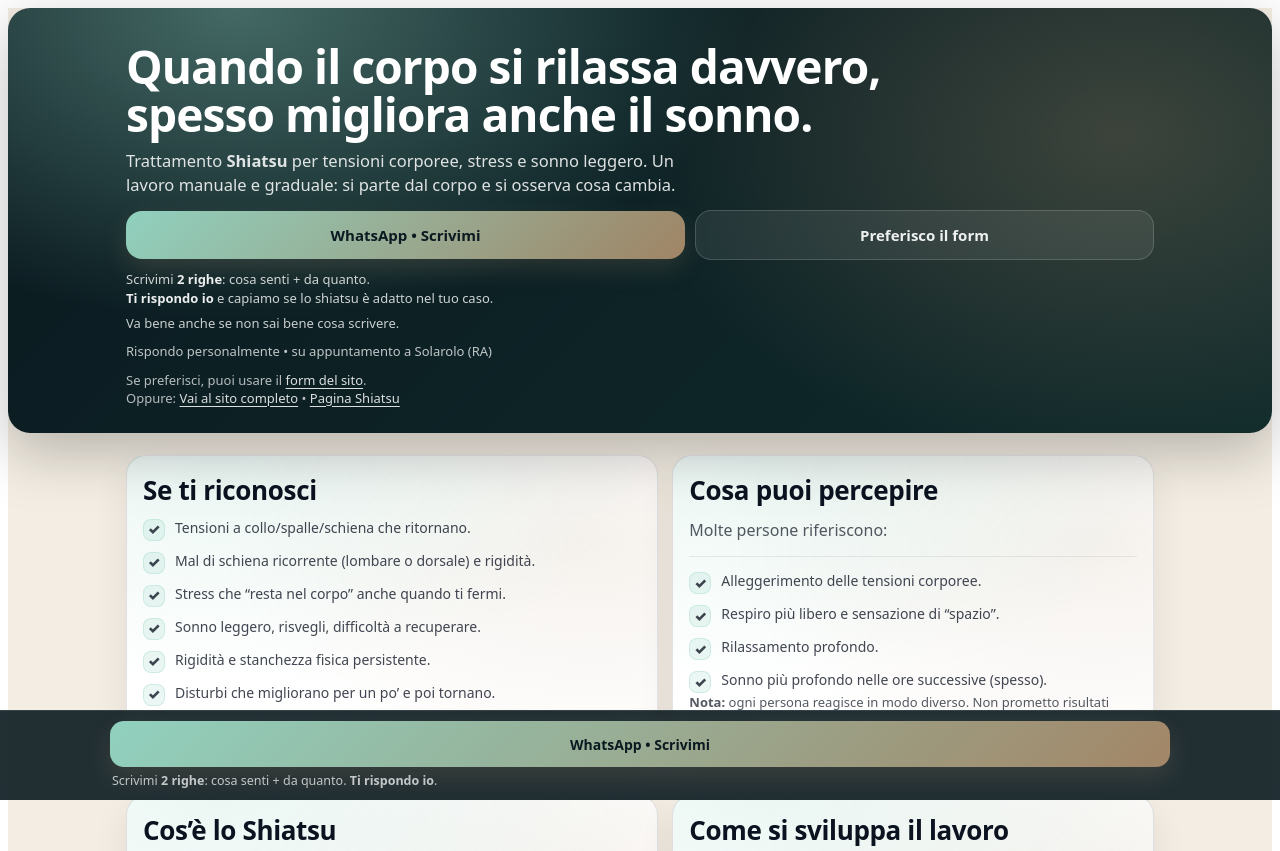
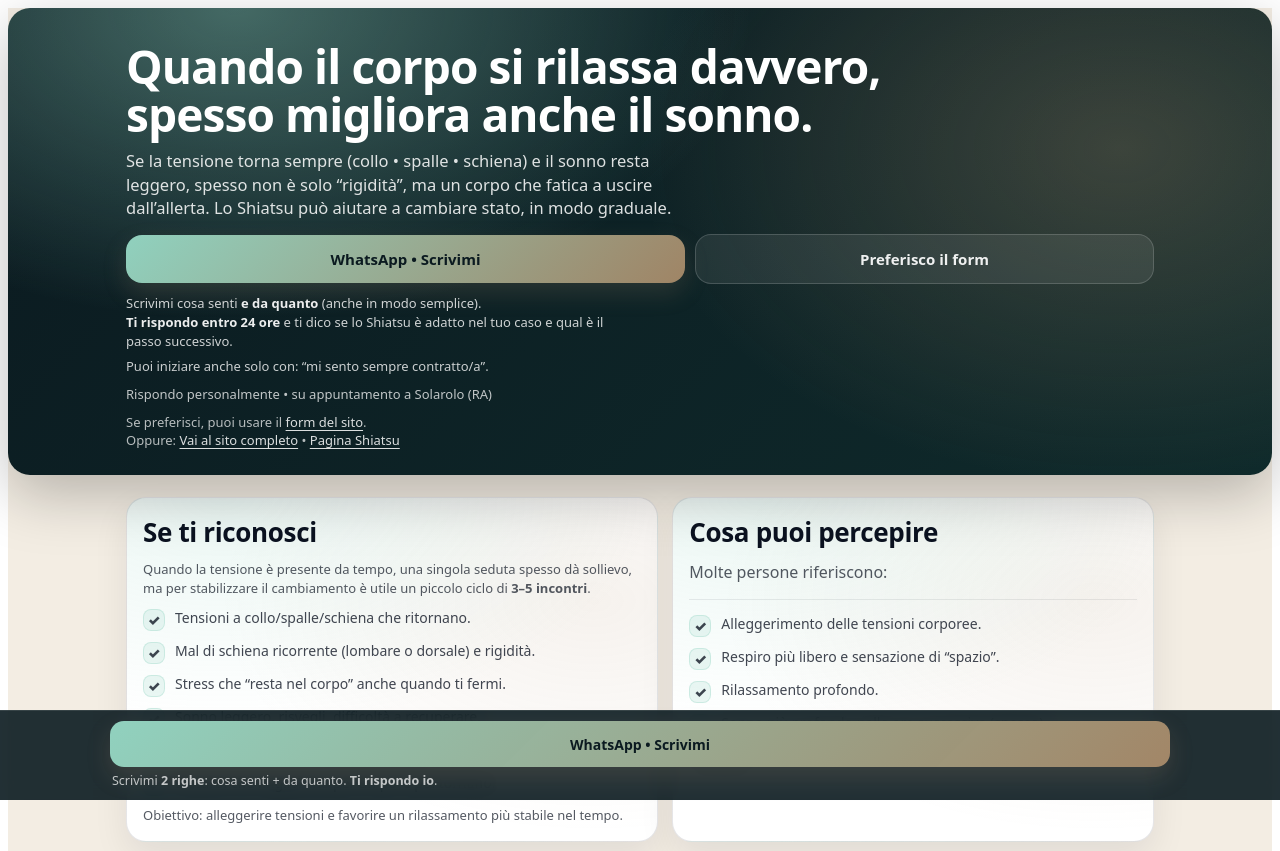
Before and after one commit to centolaniluca-software/shiatsu_landing, a plain HTML site: page index.html in a window 1280 px wide. Shown: the top 851 px of the page. Drawn offline with Linux system fonts and the light colour scheme.

Commit message:
Update index.html

```diff
--- a/index.html
+++ b/index.html
@@ -191,9 +191,11 @@
       <h1>Quando il corpo si rilassa davvero,<br>spesso migliora anche il sonno.</h1>
 
       <p class="sub">
-        Trattamento <strong>Shiatsu</strong> per tensioni corporee, stress e sonno leggero.
-        Un lavoro manuale e graduale: si parte dal corpo e si osserva cosa cambia.
-      </p>
+  Se la tensione torna sempre (collo • spalle • schiena) e il sonno resta leggero,
+  spesso non è solo “rigidità”, ma un corpo che fatica a uscire dall’allerta.
+  Lo Shiatsu può aiutare a cambiare stato, in modo graduale.
+</p>
+
 
       <div class="ctaRow">
         <a class="btn btnPrimary"
@@ -207,11 +209,12 @@
         </a>
       </div>
 
-      <div class="ctaNote">
-        Scrivimi <strong>2 righe</strong>: cosa senti + da quanto.<br>
-        <strong>Ti rispondo io</strong> e capiamo se lo shiatsu è adatto nel tuo caso.
-        <div class="ctaPerm">Va bene anche se non sai bene cosa scrivere.</div>
-      </div>
+     <div class="ctaNote">
+  Scrivimi cosa senti <strong>e da quanto</strong> (anche in modo semplice).<br>
+  <strong>Ti rispondo entro 24 ore</strong> e ti dico se lo Shiatsu è adatto nel tuo caso e qual è il passo successivo.
+  <div class="ctaPerm">Puoi iniziare anche solo con: “mi sento sempre contratto/a”.</div>
+</div>
+
 
       <div class="micro">
         Rispondo personalmente • su appuntamento a Solarolo (RA)
@@ -230,6 +233,10 @@
     <div class="wrap twoCol">
       <div class="soft">
         <h2 class="secTitle" style="margin:0 0 10px">Se ti riconosci</h2>
+        <div class="small muted" style="margin:6px 0 10px">
+  Quando la tensione è presente da tempo, una singola seduta spesso dà sollievo,
+  ma per stabilizzare il cambiamento è utile un piccolo ciclo di <strong>3–5 incontri</strong>.
+</div>
         <ul class="bullets">
           <li class="li"><span class="tick">✓</span><span>Tensioni a collo/spalle/schiena che ritornano.</span></li>
           <li class="li"><span class="tick">✓</span><span>Mal di schiena ricorrente (lombare o dorsale) e rigidità.</span></li>
```
